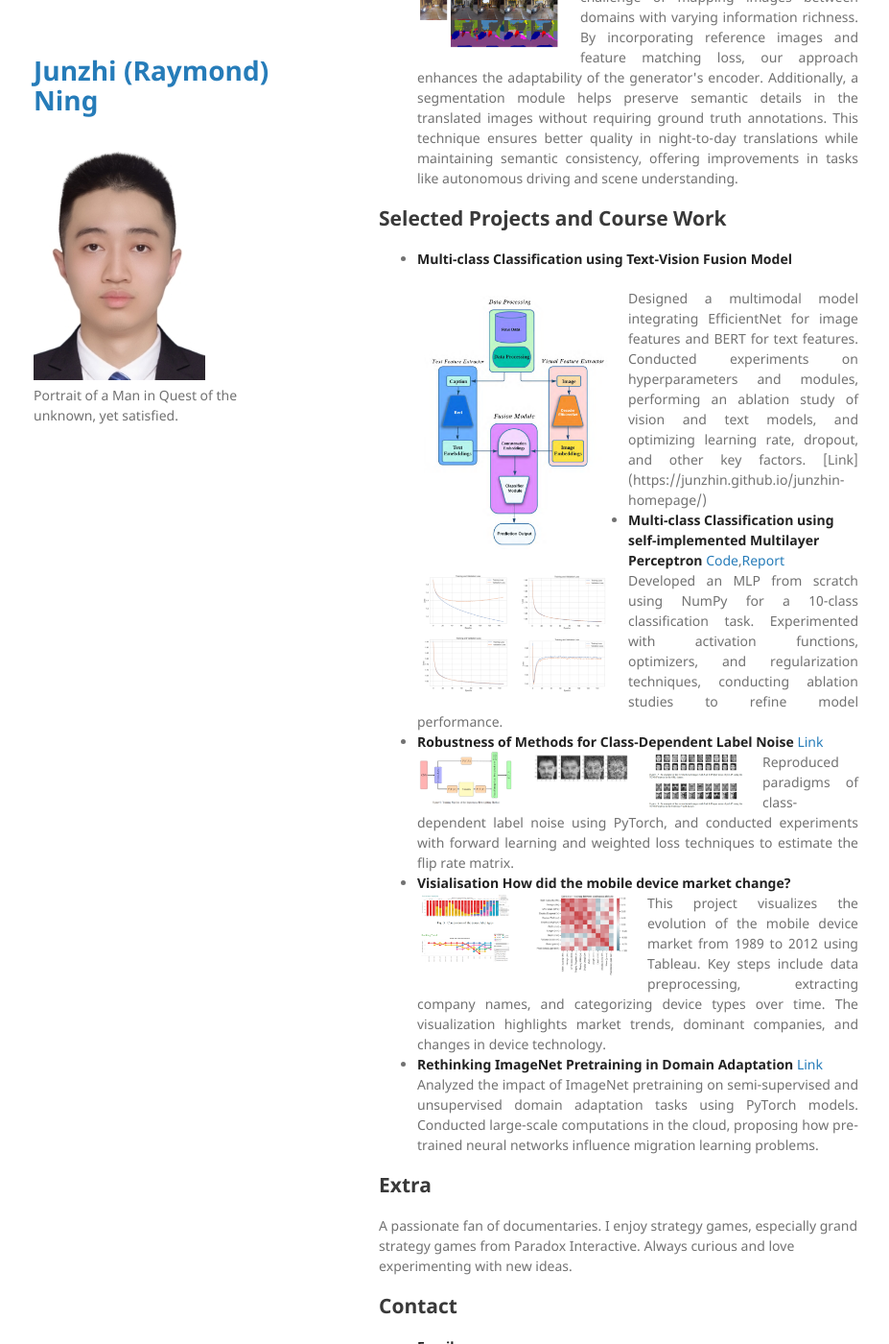
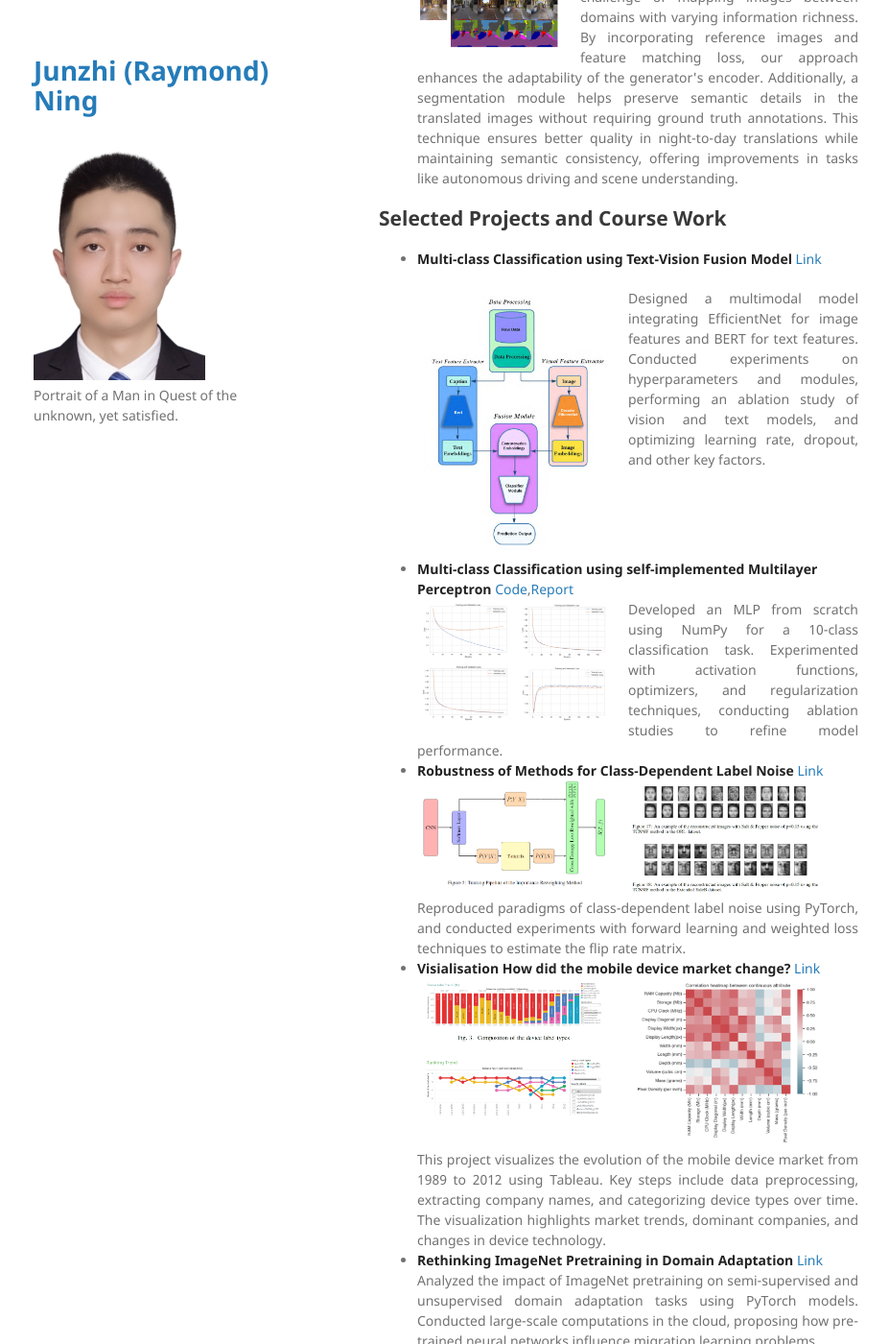
Before and after one commit to junzhin/junzhin-homepage, a Jekyll site: the page built from index.md, in a window 1280 px wide and 1400 px high, scrolled down 2172 px. Shown: the whole window at 96% size, without its empty margins (175-1102 px from the left). Built offline with Jekyll 4.4.1, drawn with Linux system fonts in a browser that asks for light colours.

Commit message:
Update index.md

```diff
--- a/index.md
+++ b/index.md
@@ -105,15 +105,19 @@ _"Positivity is the essence of progress. In every challenge, I see an opportunit
 
 ## Selected Projects and Course Work
 
-- **Multi-class Classification using Text-Vision Fusion Model**
+- **Multi-class Classification using Text-Vision Fusion Model**  [Link](https://junzhin.github.io/junzhin-homepage/)
 
     <div>
     <img src="/junzhin-homepage/assets/img/text_lan_fusion.png" alt="Night-to-Day Image Translation" style="float: left; margin-right: 20px; width: 200px;">
     <div class="text-justified">
      Designed a multimodal model integrating EfficientNet for image features and BERT for text features. Conducted experiments on hyperparameters and modules, performing an ablation study of vision and text models, and optimizing learning rate, dropout, and other key factors.
-  [Link](https://junzhin.github.io/junzhin-homepage/)
+
     <div>
   <div>
+
+  <div style="clear: both;"></div>
+
+
 - **Multi-class Classification using self-implemented Multilayer Perceptron**  [Code](https://github.com/junzhin/DL_assign1/tree/main),[Report](https://github.com/junzhin/DL_assign1/blob/main/reports/490059823_520576076_ver6_0.pdf)
   <div>
     <img src="/junzhin-homepage/assets/img/self_implemented_mlp.png" alt="Night-to-Day Image Translation" style="float: left; margin-right: 20px; width: 200px;">
@@ -123,26 +127,34 @@ _"Positivity is the essence of progress. In every challenge, I see an opportunit
     <div>
   <div>
 
+  <div style="clear: both;"></div>
+
+
 - **Robustness of Methods for Class-Dependent Label Noise**  [Link](https://junzhin.github.io/junzhin-homepage/)
   <div>
-    <img src="/junzhin-homepage/assets/img/noise4.png" alt="Night-to-Day Image Translation" style="float: left; margin-right: 20px; width: 100px;">
-    <img src="/junzhin-homepage/assets/img/noise3.png" alt="Night-to-Day Image Translation" style="float: left; margin-right: 20px; width: 100px;">
-    <img src="/junzhin-homepage/assets/img/noise1.png" alt="Night-to-Day Image Translation" style="float: left; margin-right: 20px; width: 100px;">
+    <img src="/junzhin-homepage/assets/img/noise4.png" alt="Night-to-Day Image Translation" style="float: left; margin-right: 20px; width: 200px;">
+    <img src="/junzhin-homepage/assets/img/noise1.png" alt="Night-to-Day Image Translation" style="float: left; margin-right: 20px; width: 200px;">
     <div class="text-justified">
     Reproduced paradigms of class-dependent label noise using PyTorch, and conducted experiments with forward learning and weighted loss techniques to estimate the flip rate matrix.
 
     <div>
   <div>
 
-- **Visialisation How did the mobile device market change?**
+  <div style="clear: both;"></div>
+
+
+- **Visialisation How did the mobile device market change?** [Link](https://junzhin.github.io/junzhin-homepage/)
   <div>
-    <img src="/junzhin-homepage/assets/img/va_1.png" alt="Night-to-Day Image Translation" style="float: left; margin-right: 20px; width: 100px;">
+    <img src="/junzhin-homepage/assets/img/va_1.png" alt="Night-to-Day Image Translation" style="float: left; margin-right: 20px; width: 200px;">
     <div class="text-justified">
-    <img src="/junzhin-homepage/assets/img/va_2.png" alt="Night-to-Day Image Translation" style="float: left; margin-right: 20px; width: 100px;">
+    <img src="/junzhin-homepage/assets/img/va_2.png" alt="Night-to-Day Image Translation" style="float: left; margin-right: 20px; width: 200px;">
     <div class="text-justified">
   This project visualizes the evolution of the mobile device market from 1989 to 2012 using Tableau. Key steps include data preprocessing, extracting company names, and categorizing device types over time. The visualization highlights market trends, dominant companies, and changes in device technology.
     <div>
   <div>
+
+  <div style="clear: both;"></div>
+
 - **Rethinking ImageNet Pretraining in Domain Adaptation**  [Link](https://junzhin.github.io/junzhin-homepage/)
   <div>
     <div class="text-justified">
@@ -150,6 +162,9 @@ _"Positivity is the essence of progress. In every challenge, I see an opportunit
 
     <div>
   <div>
+
+  <div style="clear: both;"></div>
+
 
 ## Extra
 
```
